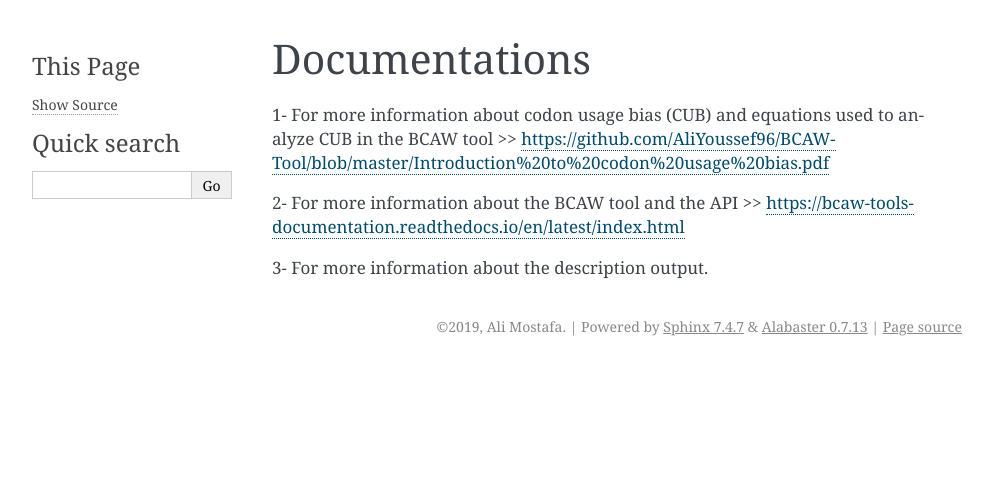
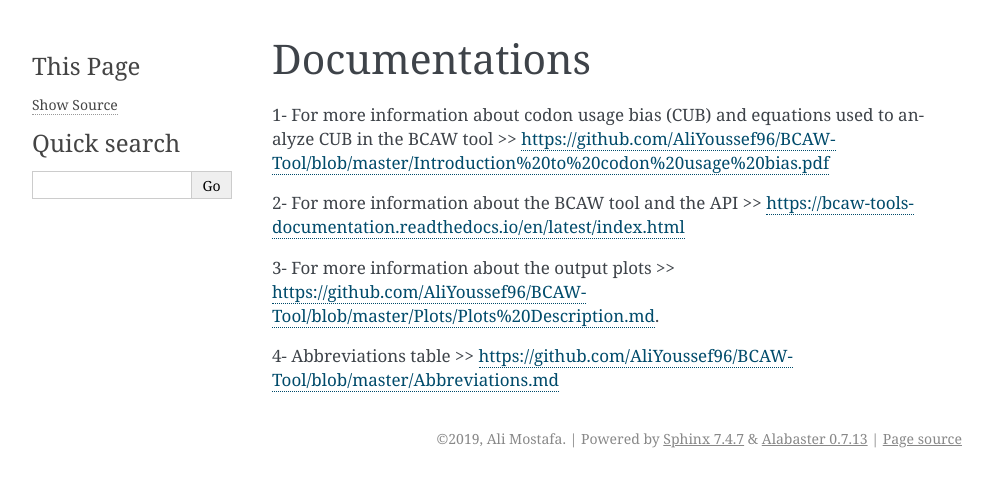
Before and after one commit to AliYoussef96/BCAW-Tool, a Sphinx documentation site: the page built from docs/Documentations.rst, in a window 1280 px wide. Shown: the top 487 px of the page, without its empty margins (148-1141 px from the left). Built offline with Sphinx 7.4.7, drawn with Linux system fonts in a browser that asks for light colours.

Commit message:
Update Documentations.rst

```diff
--- a/docs/Documentations.rst
+++ b/docs/Documentations.rst
@@ -5,4 +5,6 @@ Documentations
 
 2- For more information about the BCAW tool and the API >> https://bcaw-tools-documentation.readthedocs.io/en/latest/index.html
 
-3- For more information about the description output.
+3- For more information about the output plots >> https://github.com/AliYoussef96/BCAW-Tool/blob/master/Plots/Plots%20Description.md.
+
+4- Abbreviations table >> https://github.com/AliYoussef96/BCAW-Tool/blob/master/Abbreviations.md
```
